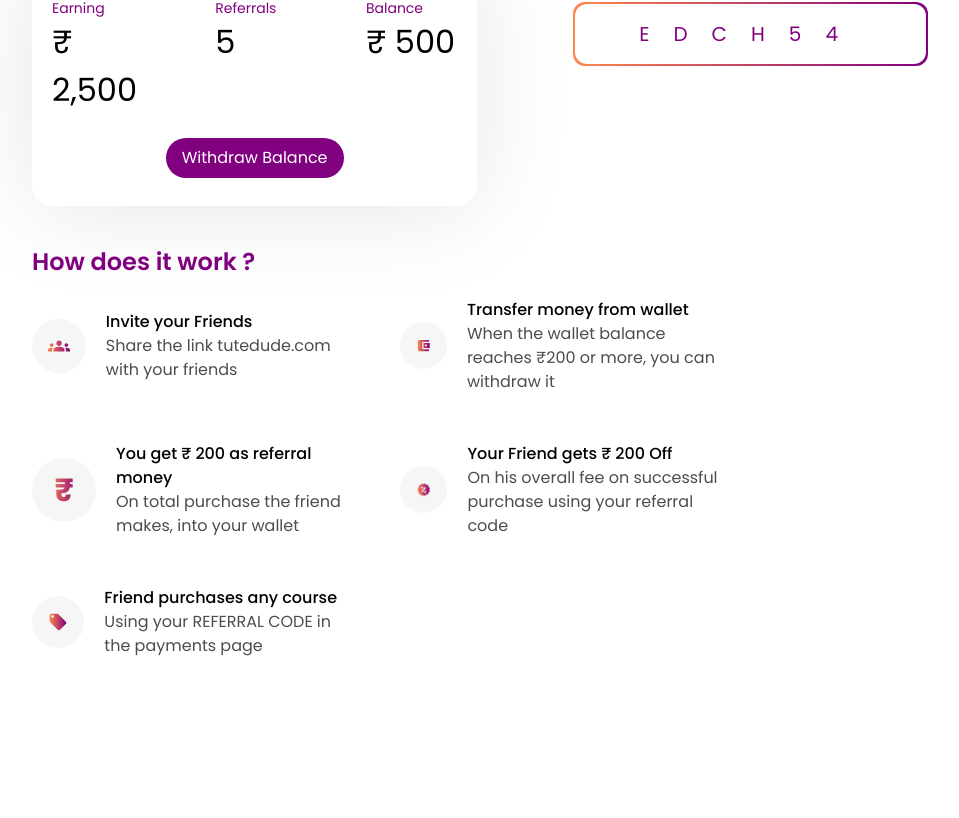
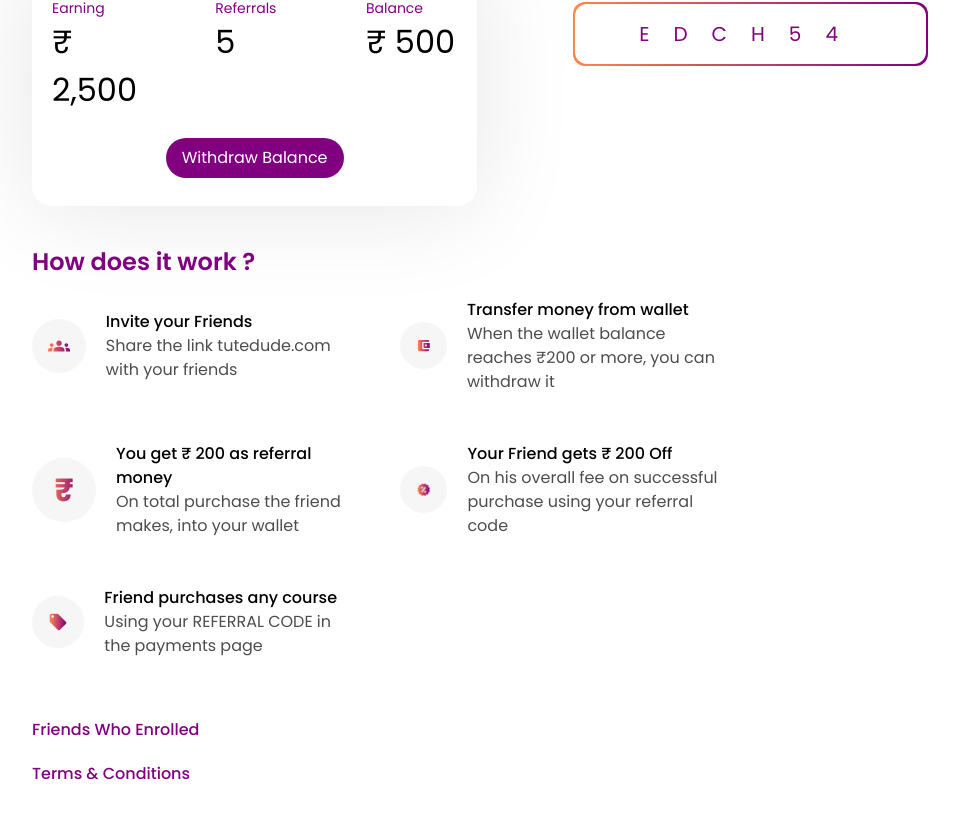
Before and after one commit to Rrhul0/assignment-tutedude, a Next.js app: page / in a window 1280 px wide. Shown: the part 192-1010 px from the top of the page, without its empty margins (160-1119 px from the left). Before the commit the page ends 850 px from the top, so only its background shows below. Built offline with nearby package versions, Linux system fonts and the light colour scheme.

Commit message:
added bottom links to page

```diff
--- a/app/layout.tsx
+++ b/app/layout.tsx
@@ -18,7 +18,7 @@ export default function RootLayout({ children }: { children: React.ReactNode })
         <html lang='en'>
             <body className={poppins.className + ' text-primary'}>
                 <MainHeader />
-                <main className='px-48'>
+                <main className='px-48 pb-20'>
                     <NavBar />
 
                     {children}
--- a/app/page.tsx
+++ b/app/page.tsx
@@ -1,6 +1,7 @@
 import DashBoard from '@/components/dashboard'
 import Howitworks from '@/components/howitworks'
 import ReferralCode from '@/components/referralCode'
+import Link from 'next/link'
 
 export default function Home() {
     return (
@@ -10,6 +11,16 @@ export default function Home() {
                 <ReferralCode />
             </div>
             <Howitworks />
+            <div className='pt-[60px]'>
+                <Link href='/' className='font-medium'>
+                    Friends Who Enrolled
+                </Link>
+            </div>
+            <div className='pt-5'>
+                <Link href='/' className='font-medium'>
+                    Terms & Conditions
+                </Link>
+            </div>
         </>
     )
 }
```
